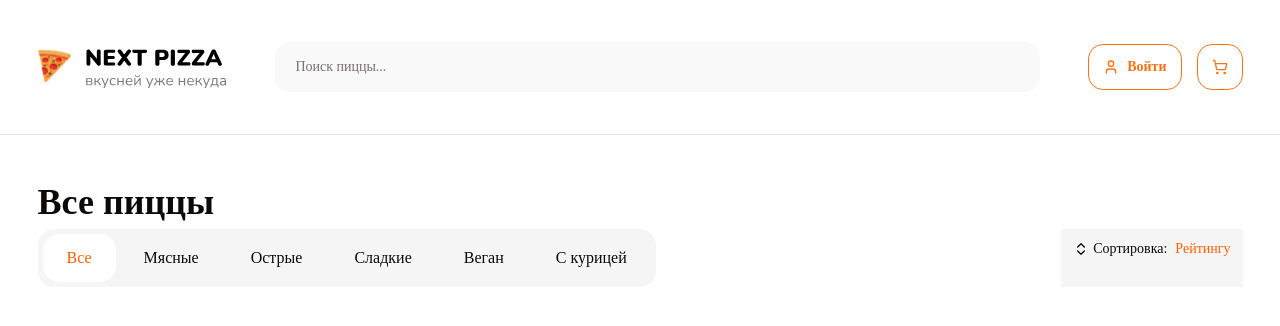
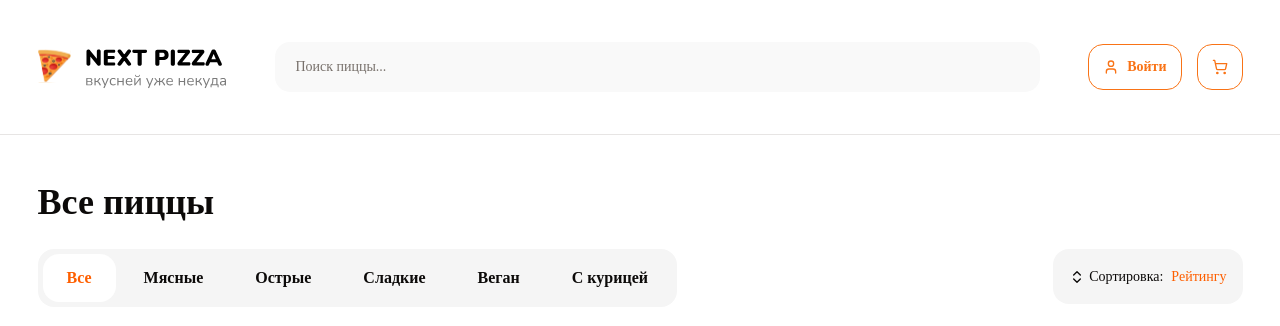
Before and after one commit to Almas-ue/ReactPizza, a React (Vite) app: page / in a window 1280 px wide. Shown: the top 326 px of the page. Built offline with nearby package versions, Linux system fonts and the light colour scheme; a web font is replaced by a local one.

Commit message:
change sort component

```diff
--- a/src/components/ui/category.tsx
+++ b/src/components/ui/category.tsx
@@ -11,7 +11,12 @@ const Category: FC<CategoryName> = ({ categoryList }) => {
         <div className="inline-flex gap-1 p-[5px] rounded-2xl bg-[#F5F5F5]">
             {categoryList && categoryList.map((name, index) => (
                 <>
-                    <button key={index} onClick={() => setActive(name)} className={cn("px-6 py-3 rounded-2xl", isActive === name ? "bg-white text-[#FE5F00]" : "")}>{name}</button >
+                    <button
+                        key={index}
+                        onClick={() => setActive(name)}
+                        className={cn("px-6 py-3 rounded-2xl font-semibold", isActive === name ? "bg-white text-[#FE5F00]" : "")}>
+                        {name}
+                    </button >
                 </>
             ))
             }
--- a/src/components/ui/sort.tsx
+++ b/src/components/ui/sort.tsx
@@ -6,29 +6,30 @@ import {
     MenubarMenu,
     MenubarTrigger,
 } from "./menubar";
+import { useState } from "react";
 
 const Sort = () => {
+    const [sortName, setSortName] = useState<string>("Рейтингу");
+
     return (
-        <div className="bg-[#F5F5F5] ">
-            <Menubar className="p-0 border-0 bg-[#F5F5F5]">
+        <Menubar className="border-0 bg-[#F5F5F5] rounded-2xl h-[55px]">
             <MenubarMenu>
-                    <MenubarTrigger className=" rounded-2xl">
-                        <ChevronsUpDown className="size-5 pr-1" />Сортировка: <span className="text-[#FE5F00] pl-2">Рейтингу</span>
+                <MenubarTrigger className="py-4">
+                    <ChevronsUpDown className="size-5 pr-1 font-normal" />Сортировка: <span className="text-[#FE5F00] pl-2">{sortName}</span>
                 </MenubarTrigger>
                 <MenubarContent>
-                        <MenubarItem>
+                    <MenubarItem onClick={() => setSortName("Возрастанию")}>
                         <ArrowUp className="size-5 pr-1" /> По возрастанию
                     </MenubarItem>
-                        <MenubarItem>
+                    <MenubarItem onClick={() => setSortName("Убыванию")}>
                         <ArrowDown className="size-5 pr-1" /> По убыванию
                     </MenubarItem>
-                        <MenubarItem>По рейтингу убывания</MenubarItem>
-                        <MenubarItem>По рейтингу возрастанию</MenubarItem>
+                    <MenubarItem onClick={() => setSortName("Рейтингу")}>
+                        По рейтингу</MenubarItem>
                 </MenubarContent>
             </MenubarMenu>
         </Menubar>
 
-        </div>
     )
 }
 
--- a/src/widgets/categorias/Categorias.tsx
+++ b/src/widgets/categorias/Categorias.tsx
@@ -8,9 +8,10 @@ const Categorias = () => {
         <>
             <Container>
                 <h1 className="text-[36px] font-bold mt-10">Все пиццы</h1>
-                <div className="flex justify-between">
+                <div className="flex justify-between mt-5">
                     <Category categoryList={names} />
-                    <Sort /></div>
+                    <Sort />
+                </div>
             </Container>
         </>
     )
```
Lines whose indentation alone changed are shown as unchanged.
